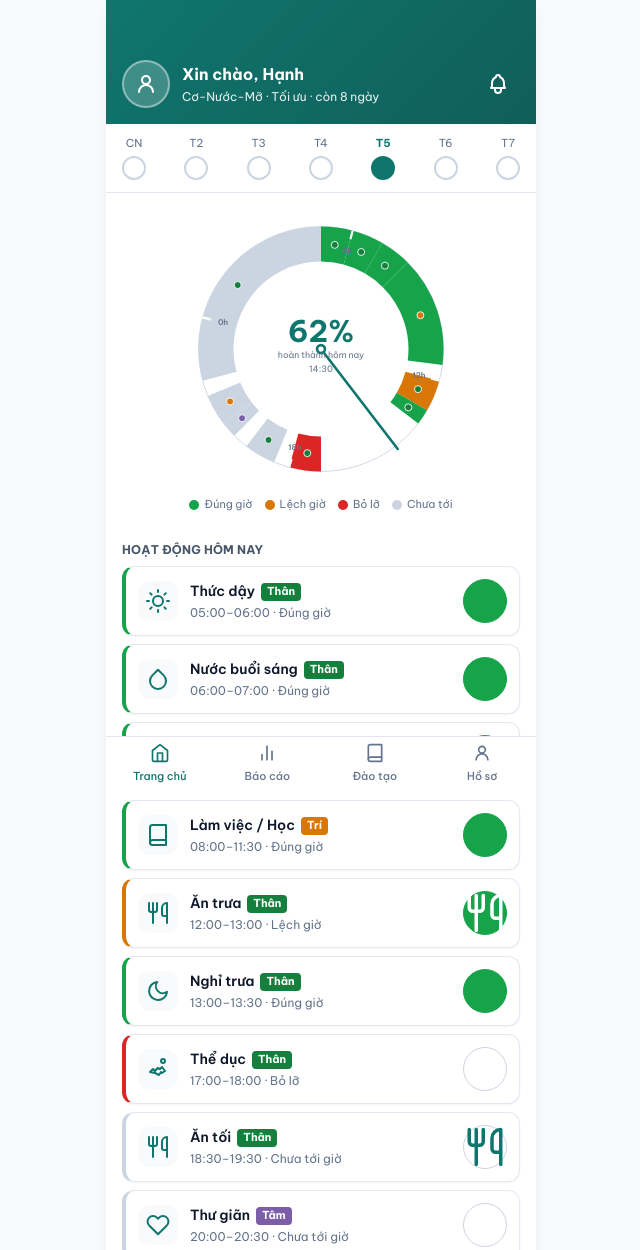
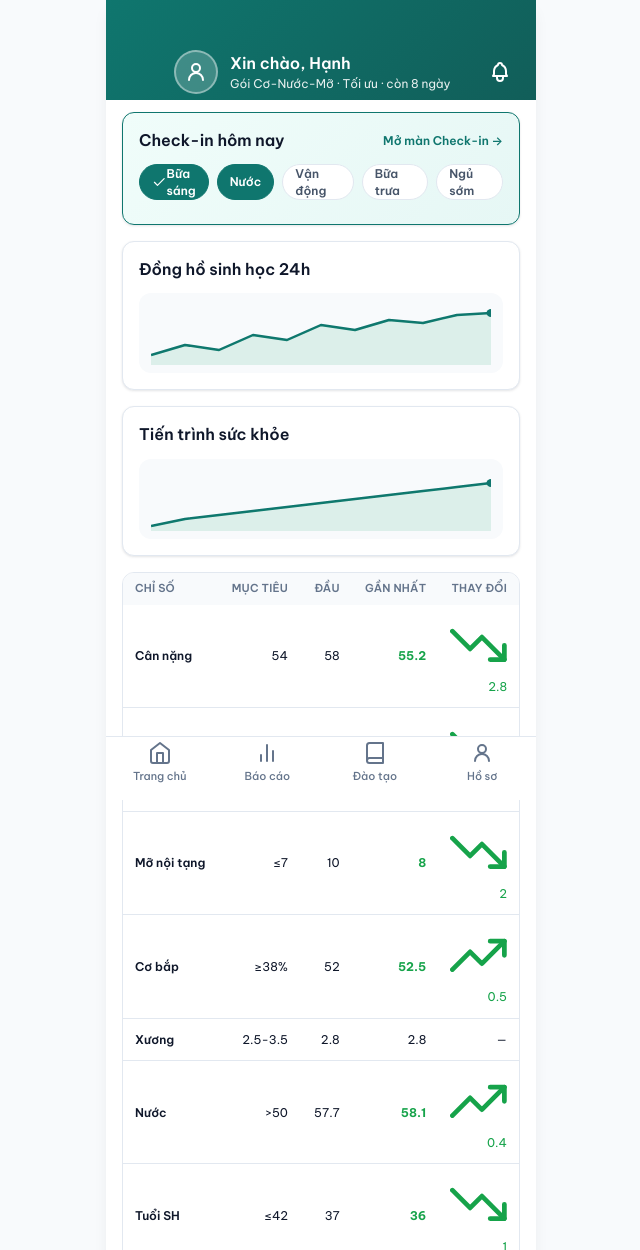
Before and after one commit to cuongpt083/ancare-enhancement, a website: page docs/03-mockups/customer/S-HLTH-02_trang_chu.html in a window 1280 px wide. Shown: the top 1250 px of the page, without its empty margins (319-959 px from the left). Drawn offline with Linux system fonts and the light colour scheme.

Commit message:
Revert "feat(ui): trang chủ KH — đồng hồ sinh học 24h SVG donut (xanh/vàng/đỏ theo khung giờ)\n\nRebuild S-HLTH-02_trang_chu.html với dashboard đồng hồ sinh học 24h:\n- SVG donut 24h (bắt đầu 5h) — múi giờ tô màu theo trạng thái nhiệm vụ:\n  · Xanh (good) = thực hiện đúng khung giờ\n  · Vàng (warn) = thực hiện nhưng lệch giờ\n  · Đỏ (bad) = bỏ lỡ · Xám (idle) = chưa tới giờ\n- Chấm trụ cột Thân (xanh) / Tâm (tím) / Trí (cam) ở giữa mỗi múi\n- Kim thời gian thực + % hoàn thành ở tâm\n- Week nav (CN-T7)\n- Legend 4 trạng thái\n- Activity cards (11 nhiệm vụ) với nút check + border-left màu trạng thái\n- Bảng tiến trình 6 chỉ số (mục tiêu/đầu/gần nhất/thay đổi)\n- Header gradient teal + avatar + gói + chuông\n- Bottom nav 4 tab\n\nNguồn: merge dong_ho_sinh_hoc.html (archive) + design system mới"
This reverts commit 267f6badac2baa7c7eb5fc58e1af60315838c542.

```diff
--- a/docs/03-mockups/customer/S-HLTH-02_trang_chu.html
+++ b/docs/03-mockups/customer/S-HLTH-02_trang_chu.html
@@ -1,115 +1,69 @@
 <!DOCTYPE html><html lang="vi"><head><meta charset="UTF-8"><meta name="viewport" content="width=device-width,initial-scale=1">
 <title>Trang chủ — AnCare KH</title>
 <link rel="stylesheet" href="../_assets/_tokens.css"><link rel="stylesheet" href="../_assets/_base.css">
-<style>
-:root{--accent:var(--accent-customer);--accent-hover:var(--accent-customer-hover);--good:var(--ancare-green-600);--warn:var(--ancare-amber-600);--bad:var(--ancare-red-600);--idle:var(--ancare-slate-300);--than:var(--ancare-green-700);--tam:#7b5ea7;--tri:var(--ancare-amber-600)}
-.kh-head{display:flex;align-items:center;gap:var(--s-12);padding:calc(var(--s-16) + var(--status-bar)) var(--s-16) var(--s-16);background:linear-gradient(135deg,var(--accent-customer),var(--accent-customer-hover));color:#fff}
-.kh-head .av{width:48px;height:48px;border-radius:var(--radius-full);background:rgba(255,255,255,.2);display:flex;align-items:center;justify-content:center;border:2px solid rgba(255,255,255,.4);flex-shrink:0}
-.kh-head .av svg{stroke:#fff}
-.kh-head .hi{flex:1}
-.kh-head .hi .name{font-weight:700;font-size:var(--text-lg)}
-.kh-head .hi .pkg{font-size:var(--text-sm);opacity:.9;margin-top:2px}
-.kh-head .bell{width:44px;height:44px;display:flex;align-items:center;justify-content:center;cursor:pointer}
-.kh-head .bell svg{stroke:#fff}
-.week{display:flex;justify-content:space-between;padding:var(--s-12) var(--s-16);background:var(--bg);border-bottom:1px solid var(--border)}
-.day{display:flex;flex-direction:column;align-items:center;gap:4px;cursor:pointer}
-.day .lbl{font-size:var(--text-xs);color:var(--text-muted)}
-.day.active .lbl{color:var(--accent);font-weight:700}
-.day .mini{width:24px;height:24px;border-radius:var(--radius-full);border:2px solid var(--idle)}
-.day.active .mini{border-color:var(--accent);background:var(--accent)}
-.clock-wrap{display:flex;justify-content:center;padding:var(--s-16) 0 var(--s-8)}
-.center-pct{font-size:34px;font-weight:800;fill:var(--accent)}
-.center-sub{font-size:10px;fill:var(--text-muted)}
-.seg-label{font-size:9px;fill:var(--text-muted);font-weight:600}
-.legend{display:flex;flex-wrap:wrap;gap:var(--s-8) var(--s-12);padding:0 var(--s-16) var(--s-12);justify-content:center}
-.lg{display:flex;align-items:center;gap:5px;font-size:var(--text-xs);color:var(--text-muted)}
-.lg .dot{width:10px;height:10px;border-radius:var(--radius-full)}
-.act-card{display:flex;align-items:center;gap:var(--s-12);background:var(--bg);margin:0 var(--s-16) var(--s-8);padding:var(--s-12);border:1px solid var(--border);border-left-width:4px;border-radius:var(--radius-md);box-shadow:var(--shadow-sm)}
-.act-card .ic{width:40px;height:40px;border-radius:var(--radius-md);background:var(--bg-subtle);display:flex;align-items:center;justify-content:center;flex:none;color:var(--accent)}
-.act-card .mid{flex:1;min-width:0}
-.act-card .ttl{font-size:var(--text-base);font-weight:600;display:flex;align-items:center;gap:6px}
-.act-card .pillar{font-size:var(--text-xs);font-weight:700;color:#fff;border-radius:4px;padding:1px 6px}
-.act-card .sub{font-size:var(--text-sm);color:var(--text-muted);margin-top:2px}
-.act-card .act-btn{width:44px;height:44px;border-radius:var(--radius-full);border:1px solid var(--border-strong);background:var(--bg);flex:none;display:flex;align-items:center;justify-content:center;cursor:pointer;color:var(--accent);transition:all .15s}
-.act-card .act-btn:active{transform:scale(.95)}
-.act-card .act-btn.done{background:var(--good);border-color:var(--good);color:#fff}
-.act-card.warn{border-left-color:var(--warn)}
-.act-card.good{border-left-color:var(--good)}
-.act-card.bad{border-left-color:var(--bad)}
-.act-card.idle{border-left-color:var(--idle)}
-.sec-title{font-size:var(--text-sm);font-weight:700;padding:var(--s-16) var(--s-16) var(--s-8);color:var(--text-secondary);text-transform:uppercase;letter-spacing:.02em}
-.btable-wrap{margin:0 var(--s-16) var(--s-16);border:1px solid var(--border);border-radius:var(--radius-md);overflow:hidden}
-.btable{width:100%;border-collapse:collapse;font-size:var(--text-sm)}
-.btable th{background:var(--bg-subtle);padding:var(--s-8) var(--s-12);text-align:right;font-weight:600;color:var(--text-muted);font-size:var(--text-xs)}
-.btable th:first-child{text-align:left}
-.btable td{padding:var(--s-12);border-bottom:1px solid var(--border);text-align:right}
-.btable td:first-child{text-align:left;font-weight:600}
-.btable tr:last-child td{border-bottom:none}
-.up{color:var(--state-good);font-weight:700} .dn{color:var(--state-alert);font-weight:700}
-</style></head><body><div class="screen">
-  <div class="kh-head">
-    <div class="av"><svg class="icon" viewBox="0 0 24 24" stroke-width="2" stroke="currentColor" fill="none" stroke-linecap="round" stroke-linejoin="round"><path d="M12 12a4 4 0 1 0 0-8 4 4 0 1 0 0 8zM5 20a7 7 0 0 1 14 0"/></svg></div>
-    <div class="hi"><div class="name">Xin chào, Hạnh</div><div class="pkg">Cơ-Nước-Mỡ · Tối ưu · còn 8 ngày</div></div>
-    <div class="bell"><svg class="icon" viewBox="0 0 24 24" stroke-width="2" stroke="currentColor" fill="none" stroke-linecap="round" stroke-linejoin="round"><path d="M10 5a2 2 0 0 1 4 0 7 7 0 0 1 4 6v3a4 4 0 0 0 1 2H5a4 4 0 0 0 1-2v-3a7 7 0 0 1 4-6M9 17v1a3 3 0 0 0 6 0v-1"/></svg></div>
+<style>:root{--accent:var(--accent-customer);--accent-hover:var(--accent-customer-hover);}</style>
+
+</head><body><div class="screen">
+<div class="appbar" style="border:none;background:linear-gradient(135deg,var(--accent-customer),var(--accent-customer-hover));color:#fff">
+  <span class="back" style="opacity:0"><svg class="icon" viewBox="0 0 24 24" stroke-width="2" stroke="currentColor" fill="none" stroke-linecap="round" stroke-linejoin="round"><path d="M15 6l-6 6 6 6"/></svg></span>
+  <div class="flex-1 flex items-center gap-12">
+    <div style="width:44px;height:44px;border-radius:var(--radius-full);background:rgba(255,255,255,.2);display:flex;align-items:center;justify-content:center;border:2px solid rgba(255,255,255,.4)"><svg class="icon" viewBox="0 0 24 24" stroke-width="2" stroke="currentColor" fill="none" stroke-linecap="round" stroke-linejoin="round"><path d="M12 12a4 4 0 1 0 0-8 4 4 0 1 0 0 8zM5 20a7 7 0 0 1 14 0"/></svg></div>
+    <div>
+      <div style="font-weight:600;font-size:var(--text-lg)">Xin chào, Hạnh</div>
+      <div style="font-size:var(--text-sm);opacity:.9">Gói Cơ-Nước-Mỡ · Tối ưu · còn 8 ngày</div>
+    </div>
   </div>
-  <div class="week" id="week"></div>
-  <div class="clock-wrap"><svg id="clock" viewBox="0 0 320 320" width="280" height="280"></svg></div>
-  <div class="legend">
-    <span class="lg"><span class="dot" style="background:var(--good)"></span>Đúng giờ</span>
-    <span class="lg"><span class="dot" style="background:var(--warn)"></span>Lệch giờ</span>
-    <span class="lg"><span class="dot" style="background:var(--bad)"></span>Bỏ lỡ</span>
-    <span class="lg"><span class="dot" style="background:var(--idle)"></span>Chưa tới</span>
+  <span class="info" style="color:#fff"><svg class="icon" viewBox="0 0 24 24" stroke-width="2" stroke="currentColor" fill="none" stroke-linecap="round" stroke-linejoin="round"><path d="M10 5a2 2 0 0 1 4 0 7 7 0 0 1 4 6v3a4 4 0 0 0 1 2H5a4 4 0 0 0 1-2v-3a7 7 0 0 1 4-6M9 17v1a3 3 0 0 0 6 0v-1"/></svg></span>
+</div>
+<div class="content" style="padding-top:var(--s-12)">
+  <div class="card" style="border-color:var(--accent-customer);background:linear-gradient(135deg,#f0fdfa,#e6f7f5)">
+    <div class="flex justify-between items-center" style="margin-bottom:var(--s-12)">
+      <h2 style="margin:0">Check-in hôm nay</h2>
+      <a href="S-HLTH-06_check_in.html" style="font-size:var(--text-sm);color:var(--accent-customer);font-weight:600;text-decoration:none">Mở màn Check-in →</a>
+    </div>
+    <div class="flex" style="gap:var(--s-8);overflow-x:auto;padding-bottom:var(--s-8)">
+      <div class="pill" style="border-color:var(--accent-customer);background:var(--accent-customer);color:#fff;height:36px"><svg class="icon-sm" viewBox="0 0 24 24" stroke-width="2" stroke="currentColor" fill="none" stroke-linecap="round" stroke-linejoin="round"><polyline points="20 6 9 17 4 12"/></svg> Bữa sáng</div>
+      <div class="pill" style="border-color:var(--accent-customer);background:var(--accent-customer);color:#fff;height:36px"><svg class="icon-sm" viewBox="0 0 24 24" stroke-width="2" stroke="currentColor" fill="none" stroke-linecap="round" stroke-linejoin="round"><polyline points="20 6 9 17 4 12"/></svg> Nước</div>
+      <div class="pill" style="height:36px">Vận động</div>
+      <div class="pill" style="height:36px">Bữa trưa</div>
+      <div class="pill" style="height:36px">Ngủ sớm</div>
+    </div>
   </div>
-  <div class="sec-title">Hoạt động hôm nay</div>
-  <div id="cards"></div>
-  <div class="sec-title">Tiến trình sức khỏe</div>
-  <div class="btable-wrap">
-    <table class="btable">
+  <div class="card">
+    <h2>Đồng hồ sinh học 24h</h2>
+    <div style="height:80px;padding:var(--s-12);background:var(--bg-subtle);border-radius:var(--radius-md)">
+      <svg viewBox="0 0 300 60" width="100%" height="60" preserveAspectRatio="none">
+        <polyline points="0,50 30,40 60,45 90,30 120,35 150,20 180,25 210,15 240,18 270,10 300,8" fill="none" stroke="var(--accent-customer)" stroke-width="2.5" stroke-linejoin="round"/>
+        <polyline points="0,50 30,40 60,45 90,30 120,35 150,20 180,25 210,15 240,18 270,10 300,8 300,60 0,60" fill="rgba(20,158,110,.12)" stroke="none"/>
+        <circle cx="300" cy="8" r="4" fill="var(--accent-customer)"/>
+      </svg>
+    </div>
+  </div>
+  <div class="card">
+    <h2>Tiến trình sức khỏe</h2>
+    <div style="height:80px;padding:var(--s-12);background:var(--bg-subtle);border-radius:var(--radius-md)">
+      <svg viewBox="0 0 300 60" width="100%" height="60" preserveAspectRatio="none">
+        <polyline points="0,55 30,48 60,44 90,40 120,36 150,32 180,28 210,24 240,20 270,16 300,12" fill="none" stroke="var(--accent-customer)" stroke-width="2.5" stroke-linejoin="round"/>
+        <polyline points="0,55 30,48 60,44 90,40 120,36 150,32 180,28 210,24 240,20 270,16 300,12 300,60 0,60" fill="rgba(20,158,110,.12)" stroke="none"/>
+        <circle cx="300" cy="12" r="4" fill="var(--accent-customer)"/>
+      </svg>
+    </div>
+  </div>
+  <div class="table-wrap">
+    <table class="table">
       <thead><tr><th>Chỉ số</th><th>Mục tiêu</th><th>Đầu</th><th>Gần nhất</th><th>Thay đổi</th></tr></thead>
       <tbody>
-        <tr><td>Cân nặng</td><td>54</td><td>58</td><td class="up">55.2</td><td class="up">↓2.8</td></tr>
-        <tr><td>Mỡ cơ thể</td><td>17.5</td><td>18.9</td><td class="up">17.8</td><td class="up">↓1.1</td></tr>
-        <tr><td>Mỡ nội tạng</td><td>≤7</td><td>10</td><td class="up">8</td><td class="up">↓2</td></tr>
-        <tr><td>Cơ bắp</td><td>≥38%</td><td>52</td><td class="up">52.5</td><td class="up">↑0.5</td></tr>
-        <tr><td>Nước</td><td>&gt;50</td><td>57.7</td><td class="up">58.1</td><td class="up">↑0.4</td></tr>
-        <tr><td>Tuổi SH</td><td>≤42</td><td>37</td><td class="up">36</td><td class="up">↓1</td></tr>
+        <tr><td>Cân nặng</td><td>54</td><td>58</td><td style="color:var(--state-good);font-weight:700">55.2</td><td style="color:var(--state-good)"><svg class="icon-sm" viewBox="0 0 24 24" stroke-width="2" stroke="currentColor" fill="none" stroke-linecap="round" stroke-linejoin="round"><polyline points="23 18 13.5 8.5 8.5 13.5 1 6"/><polyline points="17 18 23 18 23 12"/></svg> 2.8</td></tr>
+        <tr><td>Mỡ cơ thể</td><td>17.5</td><td>18.9</td><td style="color:var(--state-good);font-weight:700">17.8</td><td style="color:var(--state-good)"><svg class="icon-sm" viewBox="0 0 24 24" stroke-width="2" stroke="currentColor" fill="none" stroke-linecap="round" stroke-linejoin="round"><polyline points="23 18 13.5 8.5 8.5 13.5 1 6"/><polyline points="17 18 23 18 23 12"/></svg> 1.1</td></tr>
+        <tr><td>Mỡ nội tạng</td><td>≤7</td><td>10</td><td style="color:var(--state-good);font-weight:700">8</td><td style="color:var(--state-good)"><svg class="icon-sm" viewBox="0 0 24 24" stroke-width="2" stroke="currentColor" fill="none" stroke-linecap="round" stroke-linejoin="round"><polyline points="23 18 13.5 8.5 8.5 13.5 1 6"/><polyline points="17 18 23 18 23 12"/></svg> 2</td></tr>
+        <tr><td>Cơ bắp</td><td>≥38%</td><td>52</td><td style="color:var(--state-good);font-weight:700">52.5</td><td style="color:var(--state-good)"><svg class="icon-sm" viewBox="0 0 24 24" stroke-width="2" stroke="currentColor" fill="none" stroke-linecap="round" stroke-linejoin="round"><polyline points="23 6 13.5 15.5 8.5 10.5 1 18"/><polyline points="17 6 23 6 23 12"/></svg> 0.5</td></tr>
+        <tr><td>Xương</td><td>2.5-3.5</td><td>2.8</td><td>2.8</td><td>—</td></tr>
+        <tr><td>Nước</td><td>>50</td><td>57.7</td><td style="color:var(--state-good);font-weight:700">58.1</td><td style="color:var(--state-good)"><svg class="icon-sm" viewBox="0 0 24 24" stroke-width="2" stroke="currentColor" fill="none" stroke-linecap="round" stroke-linejoin="round"><polyline points="23 6 13.5 15.5 8.5 10.5 1 18"/><polyline points="17 6 23 6 23 12"/></svg> 0.4</td></tr>
+        <tr><td>Tuổi SH</td><td>≤42</td><td>37</td><td style="color:var(--state-good);font-weight:700">36</td><td style="color:var(--state-good)"><svg class="icon-sm" viewBox="0 0 24 24" stroke-width="2" stroke="currentColor" fill="none" stroke-linecap="round" stroke-linejoin="round"><polyline points="23 18 13.5 8.5 8.5 13.5 1 6"/><polyline points="17 18 23 18 23 12"/></svg> 1</td></tr>
+        <tr><td>RMR</td><td>—</td><td>1276</td><td>1280</td><td>—</td></tr>
       </tbody>
     </table>
   </div>
-  <div class="content" style="padding:0;flex:0;overflow:visible"></div>
-  <div class="bottom-nav"><div class="nav-item active"><span class="icon"><svg viewBox="0 0 24 24" stroke-width="2" stroke="currentColor" fill="none" stroke-linecap="round" stroke-linejoin="round"><path d="M3 9l9-7 9 7v11a2 2 0 0 1-2 2H5a2 2 0 0 1-2-2z"/><polyline points="9 22 9 12 15 12 15 22"/></svg></span><span>Trang chủ</span></div><div class="nav-item"><span class="icon"><svg viewBox="0 0 24 24" stroke-width="2" stroke="currentColor" fill="none" stroke-linecap="round" stroke-linejoin="round"><line x1="18" y1="20" x2="18" y2="10"/><line x1="12" y1="20" x2="12" y2="4"/><line x1="6" y1="20" x2="6" y2="14"/></svg></span><span>Báo cáo</span></div><div class="nav-item"><span class="icon"><svg viewBox="0 0 24 24" stroke-width="2" stroke="currentColor" fill="none" stroke-linecap="round" stroke-linejoin="round"><path d="M4 19.5A2.5 2.5 0 0 1 6.5 17H20"/><path d="M6.5 2H20v20H6.5A2.5 2.5 0 0 1 4 19.5v-15A2.5 2.5 0 0 1 6.5 2z"/></svg></span><span>Đào tạo</span></div><div class="nav-item"><span class="icon"><svg viewBox="0 0 24 24" stroke-width="2" stroke="currentColor" fill="none" stroke-linecap="round" stroke-linejoin="round"><path d="M12 12a4 4 0 1 0 0-8 4 4 0 1 0 0 8zM5 20a7 7 0 0 1 14 0"/></svg></span><span>Hồ sơ</span></div></div>
 </div>
-<script>
-var ACTS=[
-{key:'wake',label:'Thức dậy',start:5,end:6,pillar:'than',status:'good',icon:'sun'},
-{key:'detox',label:'Nước buổi sáng',start:6,end:7,pillar:'than',status:'good',icon:'water'},
-{key:'bfast',label:'Ăn sáng',start:7,end:8,pillar:'than',status:'good',icon:'utensils',meal:true},
-{key:'work1',label:'Làm việc / Học',start:8,end:11.5,pillar:'tri',status:'good',icon:'book'},
-{key:'lunch',label:'Ăn trưa',start:12,end:13,pillar:'than',status:'warn',icon:'utensils',meal:true},
-{key:'nap',label:'Nghỉ trưa',start:13,end:13.5,pillar:'than',status:'good',icon:'moon'},
-{key:'exer',label:'Thể dục',start:17,end:18,pillar:'than',status:'bad',icon:'run'},
-{key:'dinner',label:'Ăn tối',start:18.5,end:19.5,pillar:'than',status:'idle',icon:'utensils',meal:true},
-{key:'relax',label:'Thư giãn',start:20,end:20.5,pillar:'tam',status:'idle',icon:'heart'},
-{key:'learn',label:'Học bài',start:20.5,end:21.5,pillar:'tri',status:'idle',icon:'book'},
-{key:'sleep',label:'Ngủ tối',start:22,end:29,pillar:'than',status:'idle',icon:'moon'}
-];
-var NOW=14.5;
-var ICONS={sun:'<circle cx="12" cy="12" r="5"/><path d="M12 1v2M12 21v2M4.22 4.22l1.42 1.42M18.36 18.36l1.42 1.42M1 12h2M21 12h2M4.22 19.78l1.42-1.42M18.36 5.64l1.42-1.42"/>',water:'<path d="M12 2.69l5.66 5.66a8 8 0 1 1-11.31 0z"/>',utensils:'<path d="M3 2v7c0 1.1.9 2 2 2h4a2 2 0 0 0 2-2V2"/><path d="M7 2v20"/><path d="M21 15V2v0a5 5 0 0 0-5 5v6c0 1.1.9 2 2 2h3zm0 0v7"/>',book:'<path d="M4 19.5A2.5 2.5 0 0 1 6.5 17H20"/><path d="M6.5 2H20v20H6.5A2.5 2.5 0 0 1 4 19.5v-15A2.5 2.5 0 0 1 6.5 2z"/>',moon:'<path d="M21 12.79A9 9 0 1 1 11.21 3 7 7 0 0 0 21 12.79z"/>',run:'<path d="M4 15l3-3 2 2 2.5-3L14 12l2-2 3 4-3 2-1-1-2 3-4-2z"/><circle cx="17" cy="4" r="2"/>',heart:'<path d="M20.84 4.61a5.5 5.5 0 0 0-7.78 0L12 5.67l-1.06-1.06a5.5 5.5 0 0 0-7.78 7.78l1.06 1.06L12 21.23l7.78-7.78 1.06-1.06a5.5 5.5 0 0 0 0-7.78z"/>'};
-function icon(name,size){var s=size||'md';var cls=s==='sm'?'icon-sm':'icon';return '<svg class="'+cls+'" viewBox="0 0 24 24" stroke-width="2" stroke="currentColor" fill="none" stroke-linecap="round" stroke-linejoin="round">'+(ICONS[name]||'')+'</svg>';}
-function getCss(v){return getComputedStyle(document.documentElement).getPropertyValue(v).trim();}
-var COL={good:getCss('--good'),warn:getCss('--warn'),bad:getCss('--bad'),idle:getCss('--idle')};
-var PCOL={than:getCss('--than'),tam:getCss('--tam'),tri:getCss('--tri')};
-var CX=160,CY=160,RO=140,RI=100,DAYSTART=5;
-function ang(h){return ((h-DAYSTART+24)%24)/24*360;}
-function pol(r,a){return [CX+r*Math.sin(a*Math.PI/180),CY-r*Math.cos(a*Math.PI/180)];}
-function seg(a0,a1,ro,ri,fill,op){if(a1<=a0)a1+=360;var laf=(a1-a0)>180?1:0;var p1=pol(ro,a0),p2=pol(ro,a1),p3=pol(ri,a1),p4=pol(ri,a0);return '<path d="M'+p1[0].toFixed(1)+' '+p1[1].toFixed(1)+' A'+ro+' '+ro+' 0 '+laf+' 1 '+p2[0].toFixed(1)+' '+p2[1].toFixed(1)+' L'+p3[0].toFixed(1)+' '+p3[1].toFixed(1)+' A'+ri+' '+ri+' 0 '+laf+' 0 '+p4[0].toFixed(1)+' '+p4[1].toFixed(1)+' Z" fill="'+fill+'" opacity="'+(op||1)+'"/>';}
-function fmtTime(h){var hh=Math.floor(h),mm=Math.round((h-hh)*60);return (hh<10?'0':'')+hh+':'+(mm<10?'0':'')+mm;}
-function drawClock(){var svg='';svg+='<circle cx="160" cy="160" r="140" fill="#fff" stroke="'+COL.idle+'" stroke-width="1"/>';svg+=seg(0,359.99,RO,RI,COL.idle,0.3);ACTS.forEach(function(a){svg+=seg(ang(a.start),ang(a.end),RO,RI,COL[a.status],1);var mid=(ang(a.start)+((ang(a.end)<=ang(a.start)?ang(a.end)+360:ang(a.end))))/2;var pd=pol((RO+RI)/2,mid%360);svg+='<circle cx="'+pd[0].toFixed(1)+'" cy="'+pd[1].toFixed(1)+'" r="4" fill="'+PCOL[a.pillar]+'" stroke="#fff" stroke-width="1"/>';});[0,6,12,18].forEach(function(h){var a=ang(h),p1=pol(RO,a),p2=pol(RO-10,a);svg+='<line x1="'+p1[0].toFixed(1)+'" y1="'+p1[1].toFixed(1)+'" x2="'+p2[0].toFixed(1)+'" y2="'+p2[1].toFixed(1)+'" stroke="#fff" stroke-width="2.5"/>';var pl=pol(RO-24,a);svg+='<text x="'+pl[0].toFixed(1)+'" y="'+(pl[1]+3).toFixed(1)+'" text-anchor="middle" class="seg-label">'+h+'h</text>';});var pn=pol(RO+4,ang(NOW));svg+='<line x1="160" y1="160" x2="'+pn[0].toFixed(1)+'" y2="'+pn[1].toFixed(1)+'" stroke="'+getCss('--accent')+'" stroke-width="3" stroke-linecap="round"/>';svg+='<circle cx="160" cy="160" r="6" fill="'+getCss('--accent')+'"/>';svg+='<circle cx="160" cy="160" r="3" fill="#fff"/>';svg+='<text x="160" y="152" text-anchor="middle" class="center-pct">62%</text>';svg+='<text x="160" y="170" text-anchor="middle" class="center-sub">hoàn thành hôm nay</text>';svg+='<text x="160" y="186" text-anchor="middle" class="center-sub">'+fmtTime(NOW)+'</text>';document.getElementById('clock').innerHTML=svg;}
-function pillarName(p){return p==='than'?'Thân':p==='tam'?'Tâm':'Trí';}
-function statusName(s){return s==='good'?'Đúng giờ':s==='warn'?'Lệch giờ':s==='bad'?'Bỏ lỡ':'Chưa tới giờ';}
-function drawCards(){var html='';ACTS.forEach(function(a){var done=a.status==='good'||a.status==='warn';var cls=a.status;html+='<div class="act-card '+cls+'"><div class="ic">'+icon(a.icon)+'</div><div class="mid"><div class="ttl">'+a.label+' <span class="pillar" style="background:'+PCOL[a.pillar]+'">'+pillarName(a.pillar)+'</span></div><div class="sub">'+fmtTime(a.start)+(a.end<29?'–'+fmtTime(a.end>24?a.end-24:a.end):'')+' · '+statusName(a.status)+'</div></div><div class="act-btn'+(done?' done':'')+'" onclick="toggleDone(this)">'+icon(a.meal?'utensils':'check','sm')+'</div></div>';});document.getElementById('cards').innerHTML=html;}
-function toggleDone(el){el.classList.toggle('done');}
-function drawWeek(){var d=['CN','T2','T3','T4','T5','T6','T7'],html='';d.forEach(function(x,i){html+='<div class="day'+(i===4?' active':'')+'"><span class="lbl">'+x+'</span><span class="mini"></span></div>';});document.getElementById('week').innerHTML=html;}
-drawWeek();drawClock();drawCards();
-</script>
-</body></html>
+<div class="bottom-nav"><div class="nav-item active"><span class="icon"><svg class="icon" viewBox="0 0 24 24" stroke-width="2" stroke="currentColor" fill="none" stroke-linecap="round" stroke-linejoin="round"><path d="M3 9l9-7 9 7v11a2 2 0 0 1-2 2H5a2 2 0 0 1-2-2z"/><polyline points="9 22 9 12 15 12 15 22"/></svg></span><span>Trang chủ</span></div><div class="nav-item"><span class="icon"><svg class="icon" viewBox="0 0 24 24" stroke-width="2" stroke="currentColor" fill="none" stroke-linecap="round" stroke-linejoin="round"><line x1="18" y1="20" x2="18" y2="10"/><line x1="12" y1="20" x2="12" y2="4"/><line x1="6" y1="20" x2="6" y2="14"/></svg></span><span>Báo cáo</span></div><div class="nav-item"><span class="icon"><svg class="icon" viewBox="0 0 24 24" stroke-width="2" stroke="currentColor" fill="none" stroke-linecap="round" stroke-linejoin="round"><path d="M4 19.5A2.5 2.5 0 0 1 6.5 17H20"/><path d="M6.5 2H20v20H6.5A2.5 2.5 0 0 1 4 19.5v-15A2.5 2.5 0 0 1 6.5 2z"/></svg></span><span>Đào tạo</span></div><div class="nav-item"><span class="icon"><svg class="icon" viewBox="0 0 24 24" stroke-width="2" stroke="currentColor" fill="none" stroke-linecap="round" stroke-linejoin="round"><path d="M12 12a4 4 0 1 0 0-8 4 4 0 1 0 0 8zM5 20a7 7 0 0 1 14 0"/></svg></span><span>Hồ sơ</span></div></div>
+<div class="bottom-nav"><div class="nav-item"><span class="icon"><svg class="icon" viewBox="0 0 24 24" stroke-width="2" stroke="currentColor" fill="none" stroke-linecap="round" stroke-linejoin="round"><path d="M3 9l9-7 9 7v11a2 2 0 0 1-2 2H5a2 2 0 0 1-2-2z"/><polyline points="9 22 9 12 15 12 15 22"/></svg></span><span>Trang chủ</span></div><div class="nav-item"><span class="icon"><svg class="icon" viewBox="0 0 24 24" stroke-width="2" stroke="currentColor" fill="none" stroke-linecap="round" stroke-linejoin="round"><line x1="18" y1="20" x2="18" y2="10"/><line x1="12" y1="20" x2="12" y2="4"/><line x1="6" y1="20" x2="6" y2="14"/></svg></span><span>Báo cáo</span></div><div class="nav-item"><span class="icon"><svg class="icon" viewBox="0 0 24 24" stroke-width="2" stroke="currentColor" fill="none" stroke-linecap="round" stroke-linejoin="round"><path d="M4 19.5A2.5 2.5 0 0 1 6.5 17H20"/><path d="M6.5 2H20v20H6.5A2.5 2.5 0 0 1 4 19.5v-15A2.5 2.5 0 0 1 6.5 2z"/></svg></span><span>Đào tạo</span></div><div class="nav-item"><span class="icon"><svg class="icon" viewBox="0 0 24 24" stroke-width="2" stroke="currentColor" fill="none" stroke-linecap="round" stroke-linejoin="round"><path d="M12 12a4 4 0 1 0 0-8 4 4 0 1 0 0 8zM5 20a7 7 0 0 1 14 0"/></svg></span><span>Hồ sơ</span></div></div></div></body></html>
```
